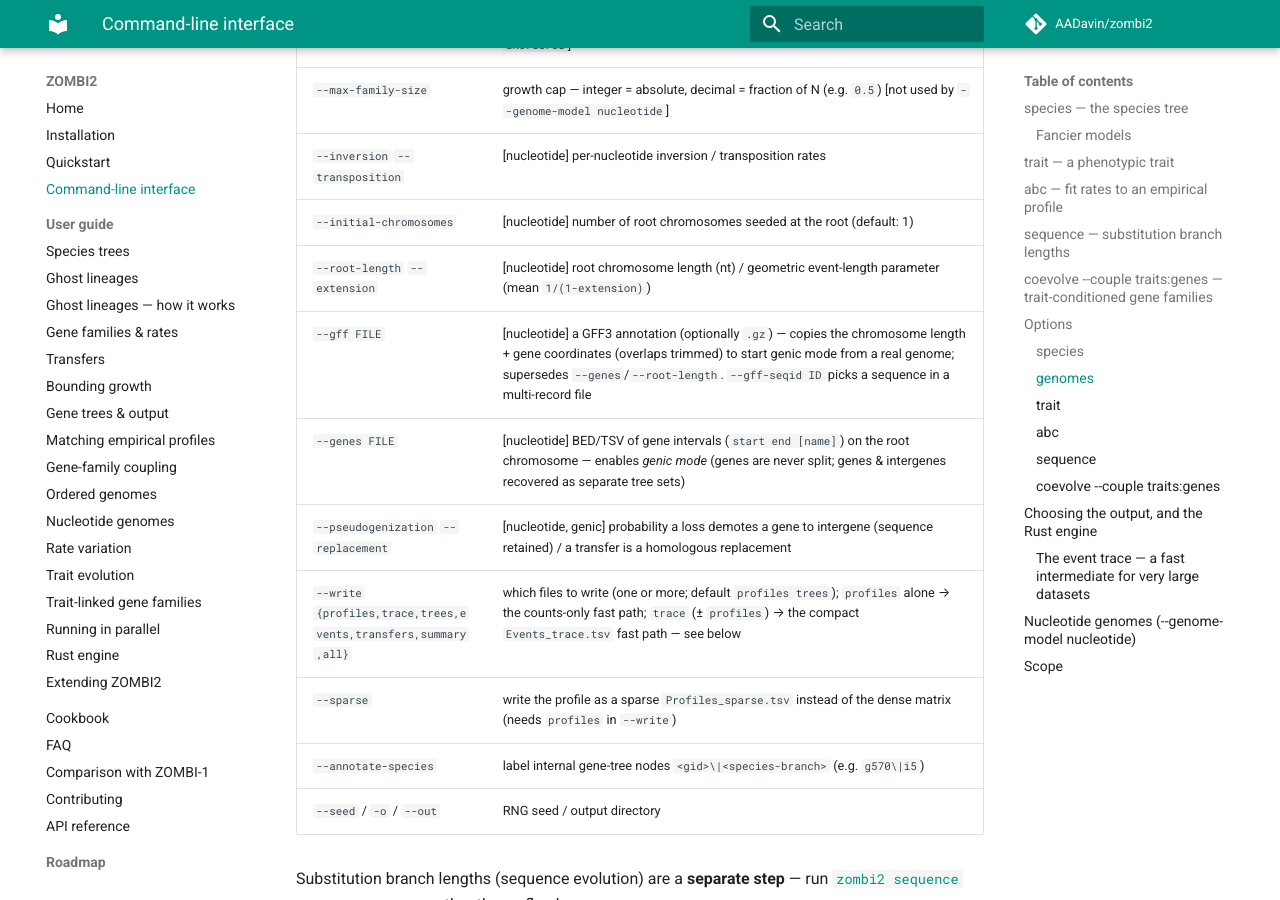
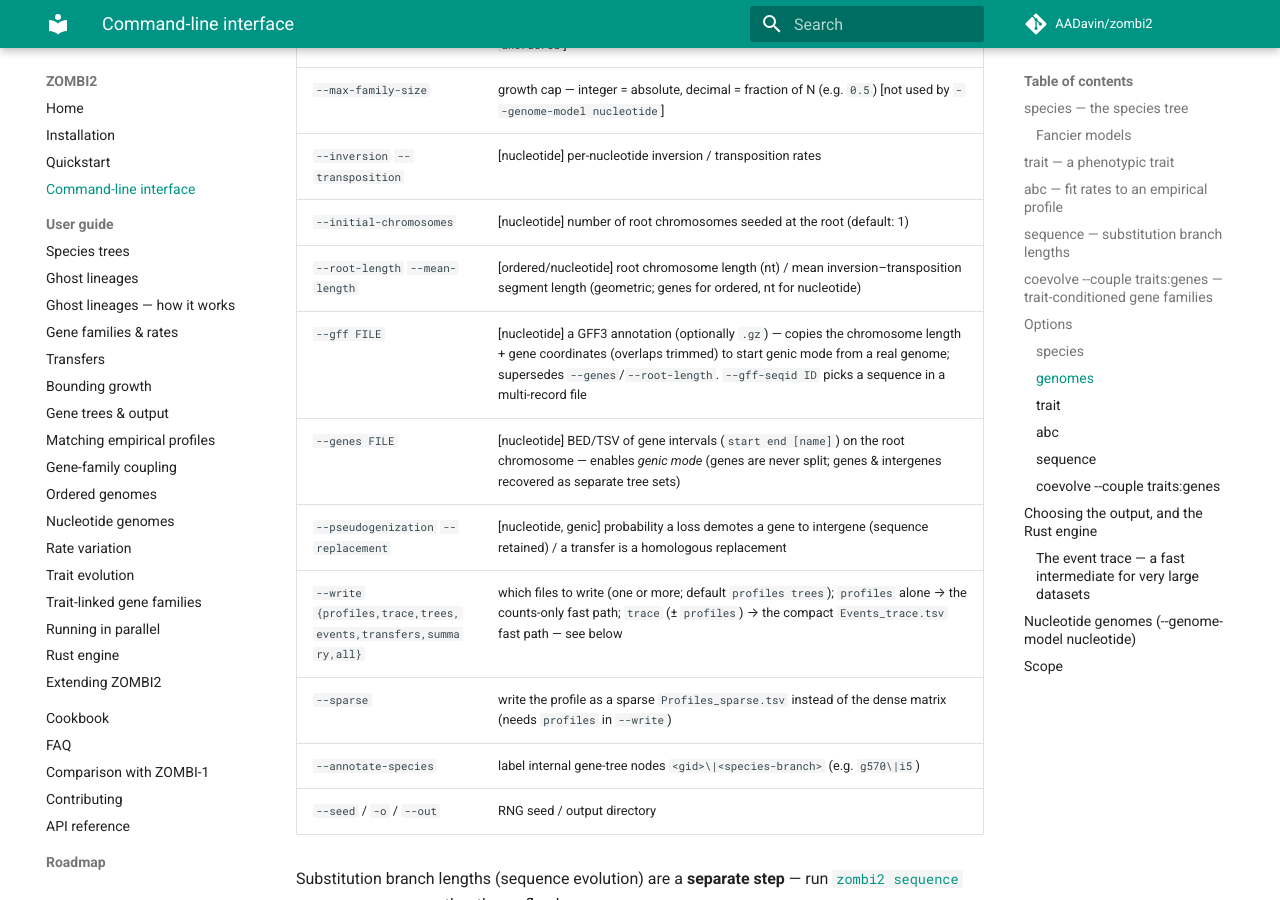
Before and after one commit to AADavin/zombi2, an MkDocs documentation site: the page built from docs/cli.md, in a window 1280 px wide and 900 px high, scrolled down 7367 px. Built offline with MkDocs 1.6.1 and Material for MkDocs 9.7.7, drawn with Linux system fonts in a browser that asks for light colours; comment, search, counter and statistics services are not loaded; some of the changed text lies outside the part shown.

Commit message:
ordered/nucleotide: reparametrize the event-length knob to a mean length (--mean-length)
The CLI structural-event length knob was --extension, a geometric continuation probability p with
mean 1/(1-p) — the same awkward knob the INDEL work replaced with a mean-length parameter. Replace
it with --mean-length L: the mean number of genes (ordered) or nucleotides (nucleotide) an
inversion/transposition spans, converted to the engine's continuation probability at the CLI
boundary (extension = 1 - 1/L; L=1 → single-element events, None → per-level default). The low-level
Python API (OrderedGenome/NucleotideGenome `extension=`) is unchanged — it stays the raw geometric
parameter, with the relation documented.

Ch11 + docs/cli.md updated to the mean-length knob; new tests/test_mean_length.py. 1177 tests pass.

Follow-up (not here, to avoid clashing with the in-flight Ch12 nucleotide pass): expose a matching
`mean_length` alias on the genome-class constructors for full API consistency with indel_mean_length.

Co-Authored-By: Claude Opus 4.8 <noreply@anthropic.com>

````diff
--- a/docs/cli.md
+++ b/docs/cli.md
@@ -302,7 +302,7 @@ with numeric values, as `zombi2 trait` writes). See
 | `--max-family-size` | growth cap — integer = absolute, decimal = fraction of N (e.g. `0.5`) [not used by `--genome-model nucleotide`] |
 | `--inversion` `--transposition` | [nucleotide] per-nucleotide inversion / transposition rates |
 | `--initial-chromosomes` | [nucleotide] number of root chromosomes seeded at the root (default: 1) |
-| `--root-length` `--extension` | [nucleotide] root chromosome length (nt) / geometric event-length parameter (mean `1/(1-extension)`) |
+| `--root-length` `--mean-length` | [ordered/nucleotide] root chromosome length (nt) / mean inversion–transposition segment length (geometric; genes for ordered, nt for nucleotide) |
 | `--gff FILE` | [nucleotide] a GFF3 annotation (optionally `.gz`) — copies the chromosome length + gene coordinates (overlaps trimmed) to start genic mode from a real genome; supersedes `--genes`/`--root-length`. `--gff-seqid ID` picks a sequence in a multi-record file |
 | `--genes FILE` | [nucleotide] BED/TSV of gene intervals (`start end [name]`) on the root chromosome — enables *genic mode* (genes are never split; genes & intergenes recovered as separate tree sets) |
 | `--pseudogenization` `--replacement` | [nucleotide, genic] probability a loss demotes a gene to intergene (sequence retained) / a transfer is a homologous replacement |
@@ -433,8 +433,9 @@ structure rather than an atomic gene-family model.
 
 The shared `--dup` / `--trans` / `--loss` / `--orig` flags become **per-nucleotide** rates here
 (so use small values, on the order of `1e-3`); `--inversion` and `--transposition` are the extra
-structural events, `--root-length` sets the starting chromosome length, and `--extension` the mean
-event length (`1/(1-extension)` nt). `--initial-chromosomes` seeds root chromosomes (default `1`).
+structural events, `--root-length` sets the starting chromosome length, and `--mean-length` the mean
+segment length of an inversion/transposition (in nt). `--initial-chromosomes` seeds root chromosomes
+(default `1`).
 
 ```bash
 zombi2 genomes -t out/species_tree.nwk --genome-model nucleotide \
````
Also changed, not shown: manual/chapters/11-ordered-genomes.md (+14 -11 lines), 3 other files.
